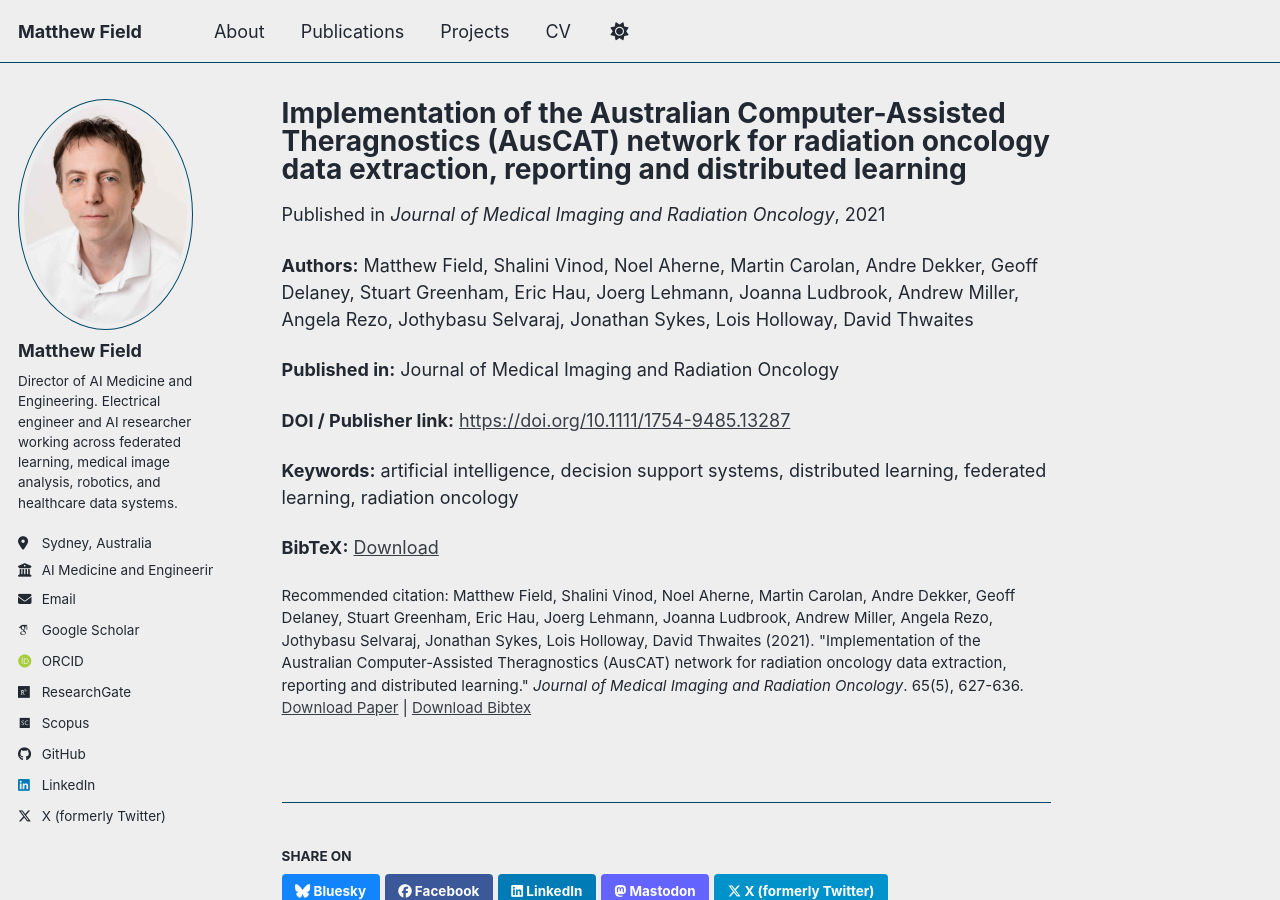
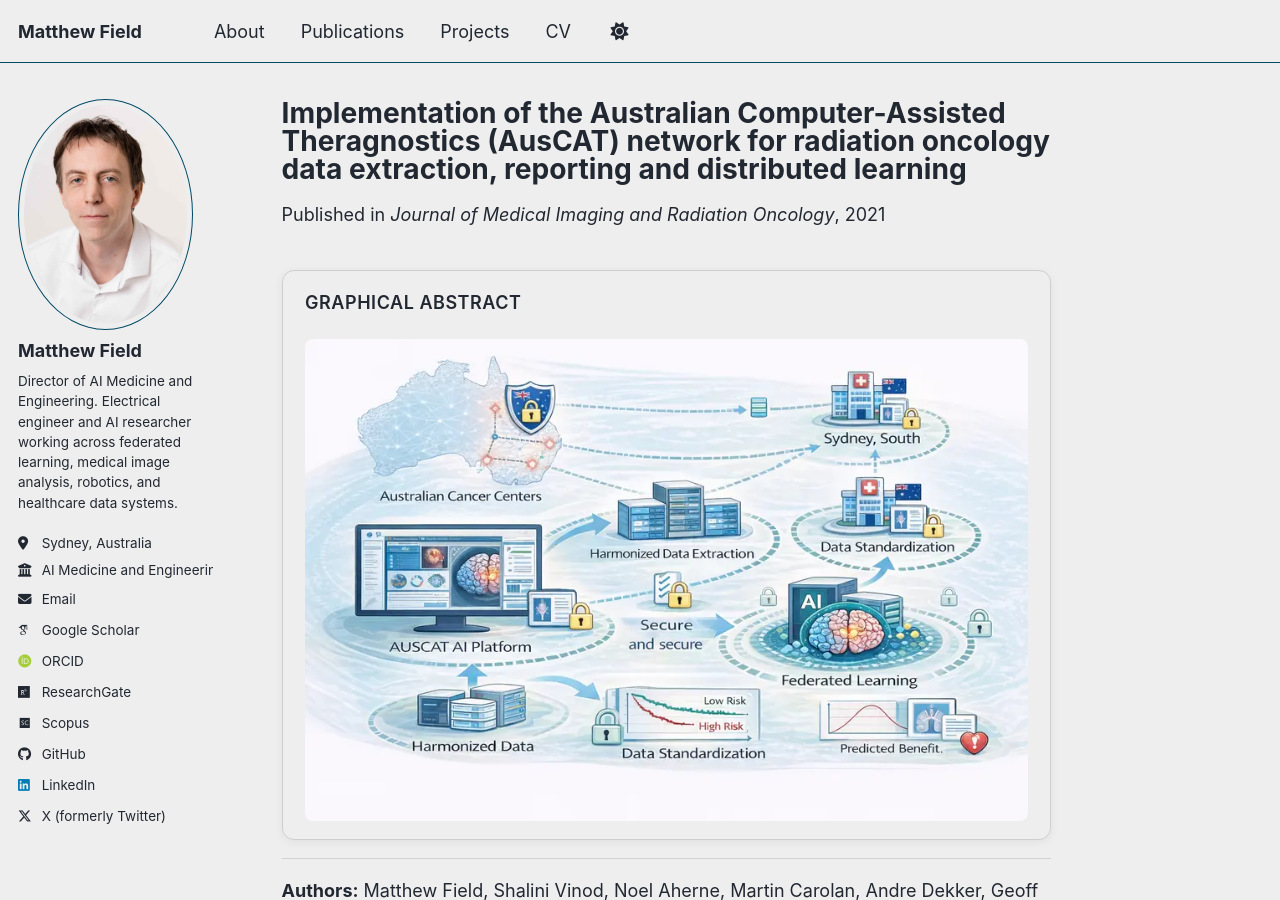
Before and after one commit to mffield/mffield.github.io, a Jekyll site: the page built from _publications/2021-01-01-implementation-of-the-australian-computer-assisted-theragnostics-auscat-network-for-radiation-oncology-data-extraction-reporting-and-distributed-learning.md, in a window 1280 px wide and 900 px high. Built offline with Jekyll 4.4.1, drawn with Linux system fonts in a browser that asks for light colours; some web fonts are replaced; a script bundle is joined from its source files by our own code; library files that are not in the unit come from our copies.

Commit message:
auscat image

```diff
--- a/_publications/2021-01-01-implementation-of-the-australian-computer-assisted-theragnostics-auscat-network-for-radiation-oncology-data-extraction-reporting-and-distributed-learning.md
+++ b/_publications/2021-01-01-implementation-of-the-australian-computer-assisted-theragnostics-auscat-network-for-radiation-oncology-data-extraction-reporting-and-distributed-learning.md
@@ -9,6 +9,8 @@ venue: 'Journal of Medical Imaging and Radiation Oncology'
 paperurl: 'https://doi.org/10.1111/1754-9485.13287'
 bibtexurl: '/files/bib/implementation-of-the-australian-computer-assisted-theragnostics-auscat-network-for-radiation-oncology-data-extraction-reporting-and-distributed-learning.bib'
 citation: 'Matthew Field, Shalini Vinod, Noel Aherne, Martin Carolan, Andre Dekker, Geoff Delaney, Stuart Greenham, Eric Hau, Joerg Lehmann, Joanna Ludbrook, Andrew Miller, Angela Rezo, Jothybasu Selvaraj, Jonathan Sykes, Lois Holloway, David Thwaites (2021). &quot;Implementation of the Australian Computer-Assisted Theragnostics (AusCAT) network for radiation oncology data extraction, reporting and distributed learning.&quot; <i>Journal of Medical Imaging and Radiation Oncology</i>. 65(5), 627-636.'
+graphical_abstract: /images/publications/auscat_graphical_abstract_960.webp
+graphical_abstract_alt: "Overview of the implementation of the Australian Computer-Assisted Theragnostics (AusCAT) network for secure, harmonized data extraction, standardization, analysis and federated learning in radiation oncology to support multi-institutional precision oncology research while preserving data privacy."
 ---
 
 **Authors:** Matthew Field, Shalini Vinod, Noel Aherne, Martin Carolan, Andre Dekker, Geoff Delaney, Stuart Greenham, Eric Hau, Joerg Lehmann, Joanna Ludbrook, Andrew Miller, Angela Rezo, Jothybasu Selvaraj, Jonathan Sykes, Lois Holloway, David Thwaites
```
Also changed, not shown: images/publications/auscat_graphical_abstract_960.webp (added).
